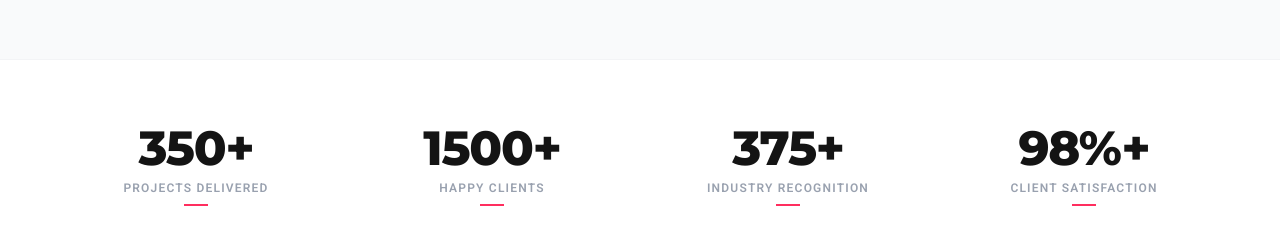
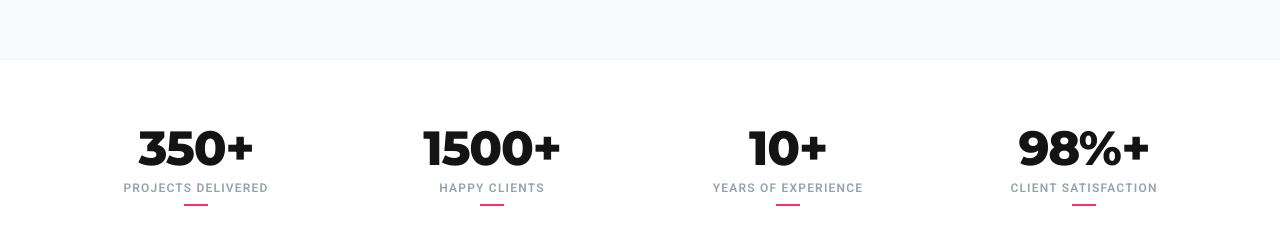
Before and after one commit to mrblgn/ovbdigital-nextjs, a Next.js app: page /en in a window 1280 px wide. Shown: the part 2020-2266 px from the top of the page. Built offline with nearby package versions, Linux system fonts and the light colour scheme.

Commit message:
feat: about stat update

```diff
--- a/components/home/stats.tsx
+++ b/components/home/stats.tsx
@@ -8,7 +8,7 @@ export default function StatsBar() {
   const statItems = [
     { value: t("projects"), label: t("projectsLabel") },
     { value: t("clients"), label: t("clientsLabel") },
-    { value: t("awards"), label: t("awardsLabel") },
+    { value: t("experience"), label: t("experienceLabel") },
     { value: t("rating"), label: t("ratingLabel") },
   ];
 
--- a/messages/en.json
+++ b/messages/en.json
@@ -38,8 +38,8 @@
     "projectsLabel": "Projects Delivered",
     "clients": "1500+",
     "clientsLabel": "Happy Clients",
-    "awards": "375+",
-    "awardsLabel": "Industry Recognition",
+    "experience": "10+",
+    "experienceLabel": "Years of Experience",
     "rating": "98%+",
     "ratingLabel": "Client Satisfaction"
   },
--- a/messages/nl.json
+++ b/messages/nl.json
@@ -38,8 +38,8 @@
     "projectsLabel": "Opgeleverde Projecten",
     "clients": "1500+",
     "clientsLabel": "Tevreden Klanten",
-    "awards": "375+",
-    "awardsLabel": "Erkenningen & Awards",
+    "experience": "10+",
+    "experienceLabel": "Jaar Ervaring",
     "rating": "98%+",
     "ratingLabel": "Klanttevredenheid"
   },
--- a/messages/tr.json
+++ b/messages/tr.json
@@ -38,8 +38,8 @@
     "projectsLabel": "Tamamlanan Proje",
     "clients": "1500+",
     "clientsLabel": "Mutlu Müşteri",
-    "awards": "375+",
-    "awardsLabel": "Sektörel Ödül",
+    "experience": "10+",
+    "experienceLabel": "Yıllık Deneyim",
     "rating": "98%+",
     "ratingLabel": "Müşteri Memnuniyeti"
   },
```
